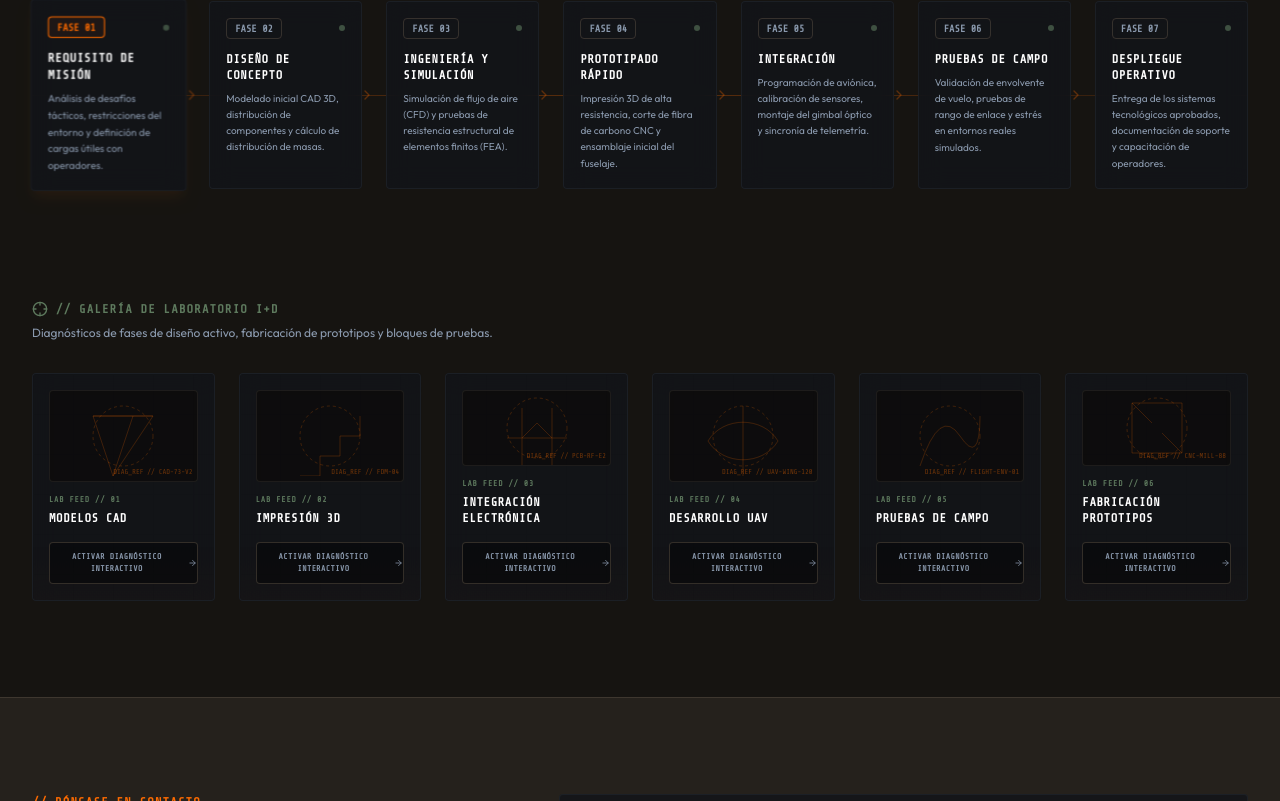
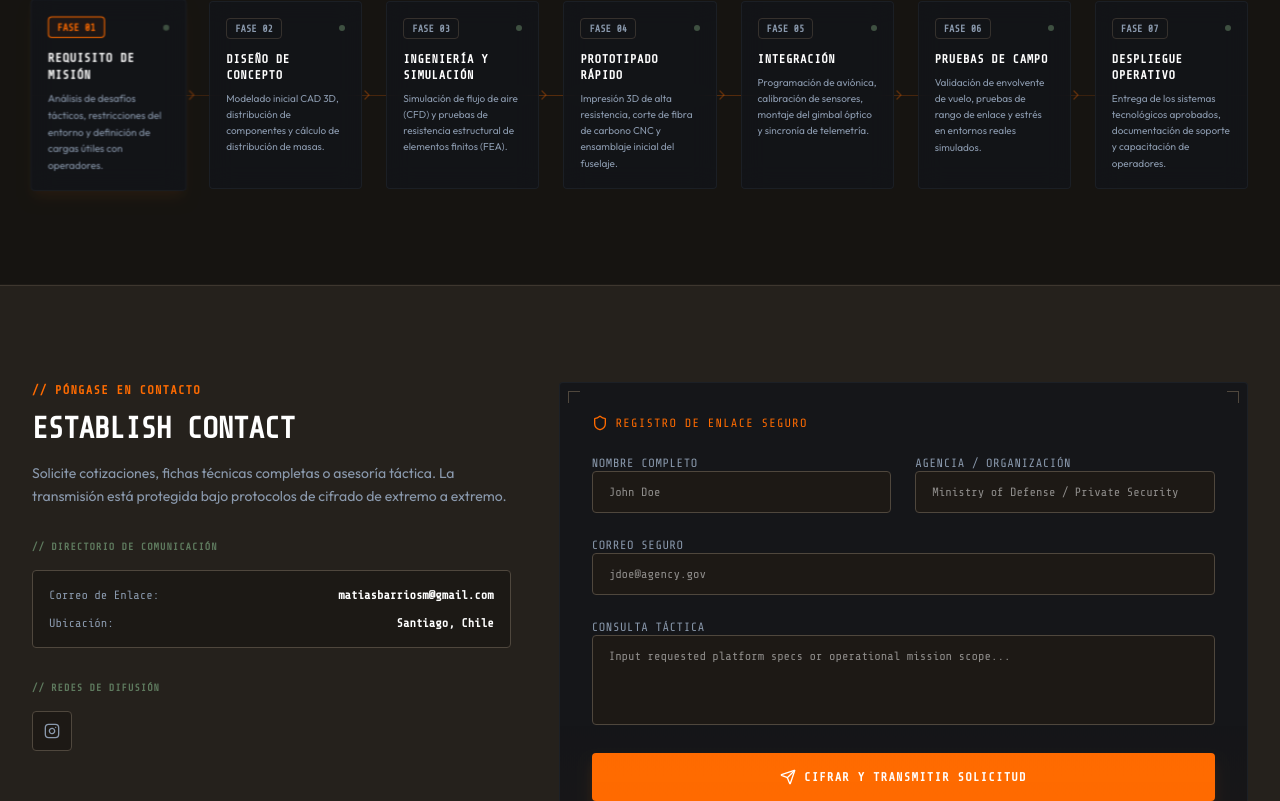
Before and after one commit to LilTeo14/ReaperDrone, a Next.js app: page / in a window 1280 px wide. Shown: the part 6719-7520 px from the top of the page. Built offline with nearby package versions, Linux system fonts and the light colour scheme.

Commit message:
Remove CAD gallery (GALERÍA DE LABORATORIO I+D) from AdvancedDevelopment component

```diff
--- a/src/components/AdvancedDevelopment.tsx
+++ b/src/components/AdvancedDevelopment.tsx
@@ -210,44 +210,7 @@ export default function AdvancedDevelopment({ lang }: AdvancedDevelopmentProps)
     }
   ];
 
-  const galleryItems = [
-    {
-      id: "gal-1",
-      label: t[lang].cadModel,
-      code: "CAD-73-V2",
-      path: "M10 20 L50 20 L30 80 Z M30 80 L70 20 L50 20 M10 20 L70 20"
-    },
-    {
-      id: "gal-2",
-      label: t[lang].printing3D,
-      code: "FDM-04",
-      path: "M10 80 L30 80 L30 60 L50 60 L50 40 L70 40 L70 20"
-    },
-    {
-      id: "gal-3",
-      label: t[lang].electronics,
-      code: "PCB-RF-E2",
-      path: "M10 50 H70 M25 20 V80 M55 20 V80 M25 50 L40 35 L55 50"
-    },
-    {
-      id: "gal-4",
-      label: t[lang].uavDev,
-      code: "UAV-WING-120",
-      path: "M5 45 C 20 20, 60 20, 75 45 C 60 70, 20 70, 5 45 M40 10 V80"
-    },
-    {
-      id: "gal-5",
-      label: t[lang].fieldTesting,
-      code: "FLIGHT-ENV-01",
-      path: "M10 70 Q 30 10, 50 40 T 70 20"
-    },
-    {
-      id: "gal-6",
-      label: t[lang].protoMfg,
-      code: "CNC-MILL-88",
-      path: "M15 15 H65 V65 H15 Z M15 15 L35 35 M65 65 L45 45"
-    }
-  ];
+
 
   return (
     <section className="relative py-24 bg-transparent text-white" id="advanced-development">
@@ -400,61 +363,7 @@ export default function AdvancedDevelopment({ lang }: AdvancedDevelopmentProps)
           </div>
         </div>
 
-        {/* Future Media R&D Gallery */}
-        <div className="space-y-8">
-          <div>
-            <h3 className="font-mono text-xs text-[#5e7a5e] tracking-widest uppercase font-bold flex items-center space-x-2">
-              <Crosshair className="w-4 h-4" />
-              <span>// {t[lang].galleryLabel}</span>
-            </h3>
-            <p className="text-xs text-[#8a99ad] mt-2 font-sans">
-              {t[lang].gallerySubtitle}
-            </p>
-          </div>
 
-          <div className="grid grid-cols-1 md:grid-cols-2 lg:grid-cols-6 gap-6">
-            {galleryItems.map((item, idx) => (
-              <div
-                key={item.id}
-                className="glass-panel p-4 rounded-sm border border-[#4f473d]/40 relative overflow-hidden scanlines aspect-[4/5] flex flex-col justify-between group hover:border-[#ff6b00]/50 transition-all duration-300"
-              >
-                {/* Tech blueprint lines */}
-                <div className="absolute inset-0 grid-overlay opacity-[0.12] pointer-events-none z-0" />
-
-                {/* CAD Grid Illustration Area */}
-                <div className="relative w-full h-[60%] border border-[#4f473d]/30 bg-black/40 rounded-sm flex items-center justify-center z-10 overflow-hidden">
-                  <div className="absolute inset-0 bg-[#ff6b00]/[0.01] pointer-events-none" />
-
-                  {/* SVG CAD blueprint schematic representation */}
-                  <svg className="w-20 h-20 text-[#ff6b00]/20 group-hover:text-[#ff6b00]/40 transition-colors duration-500" viewBox="0 0 80 80" fill="none" stroke="currentColor" strokeWidth="1">
-                    <circle cx="40" cy="40" r="30" strokeDasharray="3,3" />
-                    <path d={item.path} />
-                  </svg>
-
-                  <div className="absolute bottom-1 right-1 font-mono text-[7px] text-[#ff6b00]/40">
-                    DIAG_REF // {item.code}
-                  </div>
-                </div>
-
-                <div className="z-10 mt-3 flex flex-col justify-between flex-grow">
-                  <div className="space-y-1">
-                    <span className="font-mono text-[8px] text-[#5e7a5e] block font-bold tracking-widest uppercase">
-                      LAB FEED // 0{idx + 1}
-                    </span>
-                    <h4 className="font-mono text-xs text-white font-bold tracking-wider uppercase">
-                      {item.label}
-                    </h4>
-                  </div>
-
-                  <button className="w-full mt-4 py-2 border border-[#4f473d]/60 bg-black/40 text-[#8a99ad] hover:text-[#ff6b00] hover:border-[#ff6b00]/50 font-mono text-[8px] font-bold uppercase tracking-wider rounded-sm transition-all duration-300 flex items-center justify-center space-x-1">
-                    <span>{t[lang].viewCAD}</span>
-                    <ArrowRight className="w-2.5 h-2.5" />
-                  </button>
-                </div>
-              </div>
-            ))}
-          </div>
-        </div>
 
       </div>
     </section>
```
